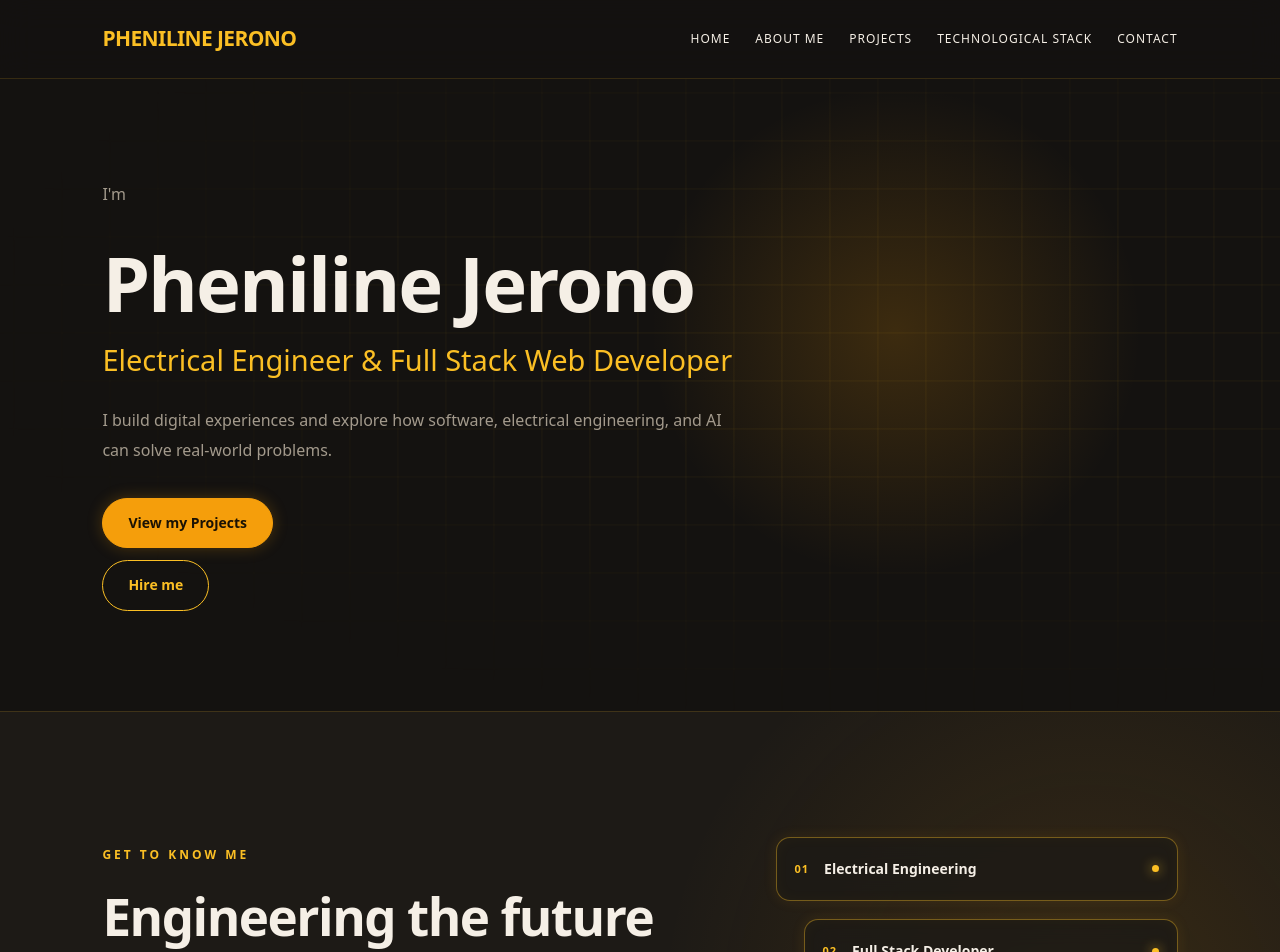
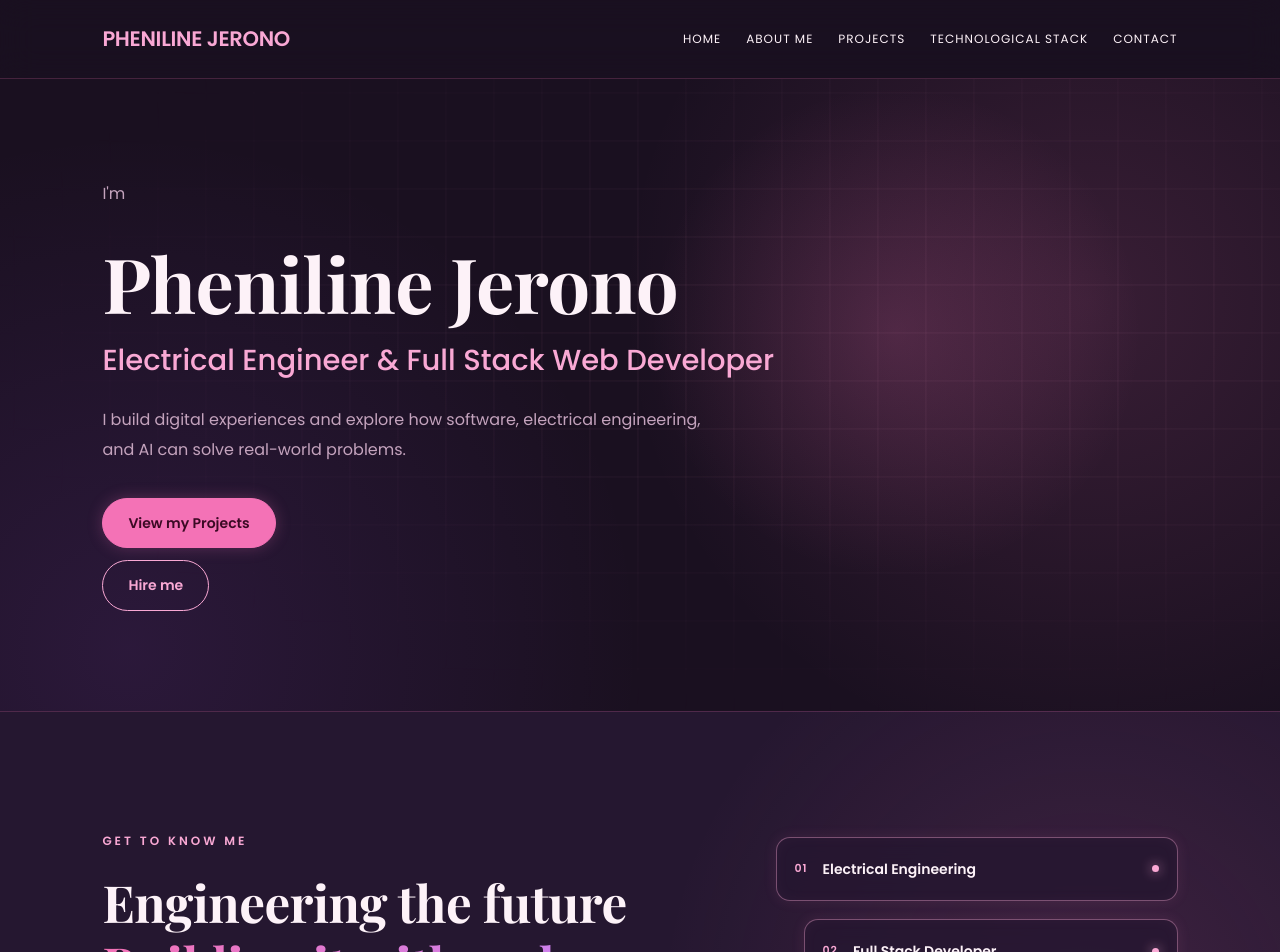
Before and after one commit to Pheniline/Pheniline-s-Portfolio, a React (Vite) app in the folder frontend/portfolio/: page / in a window 1280 px wide. Shown: the top 952 px of the page. Built offline with nearby package versions, Linux system fonts and the light colour scheme.

Commit message:
Portfolio

```diff
--- a/frontend/portfolio/src/App.css
+++ b/frontend/portfolio/src/App.css
@@ -1,24 +1,28 @@
 /* ========================================
-   PORTFOLIO THEME: WARM DARK
-   Charcoal • Amber • Gold
+   PORTFOLIO THEME: DREAMY PLUM
+   Deep Plum • Pink • Lilac
 ======================================== */
+
+@import url("https://fonts.googleapis.com/css2?family=Playfair+Display:wght@600;700&family=Poppins:wght@400;500;600&display=swap");
 
 /* 0. THEME VARIABLES (edit only this block to re-theme) */
 
 :root {
-  --color-bg: #141210;
-  --color-surface: #1d1a16;
-  --color-border: rgba(251, 191, 36, 0.15);
-  --color-text: #f5efe6;
-  --color-muted: #a39a8c;
-  --color-primary: #f59e0b;
-  --color-accent: #fbbf24;
-  --color-on-primary: #1a1204;
+  --color-bg: #1a1020;
+  --color-surface: #251730;
+  --color-border: rgba(244, 114, 182, 0.2);
+  --color-text: #fdf2f8;
+  --color-muted: #c4a3bd;
+  --color-primary: #f472b6;
+  --color-accent: #f9a8d4;
+  --color-on-primary: #3b0a24;
+  --color-lilac: #c084fc;
 
-  --primary-rgb: 245, 158, 11;
-  --accent-rgb: 251, 191, 36;
-  --bg-rgb: 20, 18, 16;
-  --surface-rgb: 29, 26, 22;
+  --primary-rgb: 244, 114, 182;
+  --accent-rgb: 249, 168, 212;
+  --bg-rgb: 26, 16, 32;
+  --surface-rgb: 37, 23, 48;
+  --lilac-rgb: 168, 85, 247;
 
   --radius-button: 999px;
 }
@@ -40,10 +44,10 @@ body {
   background: var(--color-bg);
   color: var(--color-text);
   font-family:
+    "Poppins",
     system-ui,
     -apple-system,
     "Segoe UI",
-    Roboto,
     sans-serif;
   line-height: 1.6;
   -webkit-font-smoothing: antialiased;
@@ -74,8 +78,8 @@ nav a {
 nav > a {
   color: var(--color-accent);
   font-size: 21px;
-  font-weight: 800;
-  letter-spacing: -0.6px;
+  font-weight: 700;
+  letter-spacing: -0.3px;
 }
 
 nav div {
@@ -106,6 +110,18 @@ nav div a:hover {
   position: relative;
   overflow: hidden;
   isolation: isolate;
+
+  background:
+    radial-gradient(
+      circle at 85% 35%,
+      rgba(var(--primary-rgb), 0.14),
+      transparent 40%
+    ),
+    radial-gradient(
+      circle at 10% 90%,
+      rgba(var(--lilac-rgb), 0.12),
+      transparent 40%
+    );
 }
 
 #home > * {
@@ -117,10 +133,11 @@ nav div a:hover {
   max-width: 900px;
   margin: 12px 0;
   color: var(--color-text);
+  font-family: "Playfair Display", Georgia, serif;
   font-size: clamp(42px, 7vw, 76px);
-  font-weight: 800;
+  font-weight: 700;
   line-height: 1.1;
-  letter-spacing: -2px;
+  letter-spacing: -0.5px;
 }
 
 #home h2 {
@@ -282,7 +299,7 @@ nav div a:hover {
   margin-bottom: 22px;
   color: var(--color-accent);
   font-size: 12px;
-  font-weight: 700;
+  font-weight: 600;
   letter-spacing: 3px;
 }
 
@@ -290,14 +307,18 @@ nav div a:hover {
   max-width: 800px;
   margin-bottom: 26px;
   color: var(--color-text);
+  font-family: "Playfair Display", Georgia, serif;
   font-size: clamp(32px, 4vw, 52px);
   line-height: 1.2;
-  letter-spacing: -1.5px;
+  letter-spacing: -0.5px;
 }
 
 .about-section h2 span {
   display: block;
-  color: var(--color-accent);
+  background: linear-gradient(90deg, var(--color-primary), var(--color-lilac));
+  -webkit-background-clip: text;
+  background-clip: text;
+  color: transparent;
 }
 
 .about-description {
@@ -403,7 +424,6 @@ nav div a:hover {
   }
 
   #home h1 {
-    letter-spacing: -1px;
     overflow-wrap: anywhere;
   }
 
```
